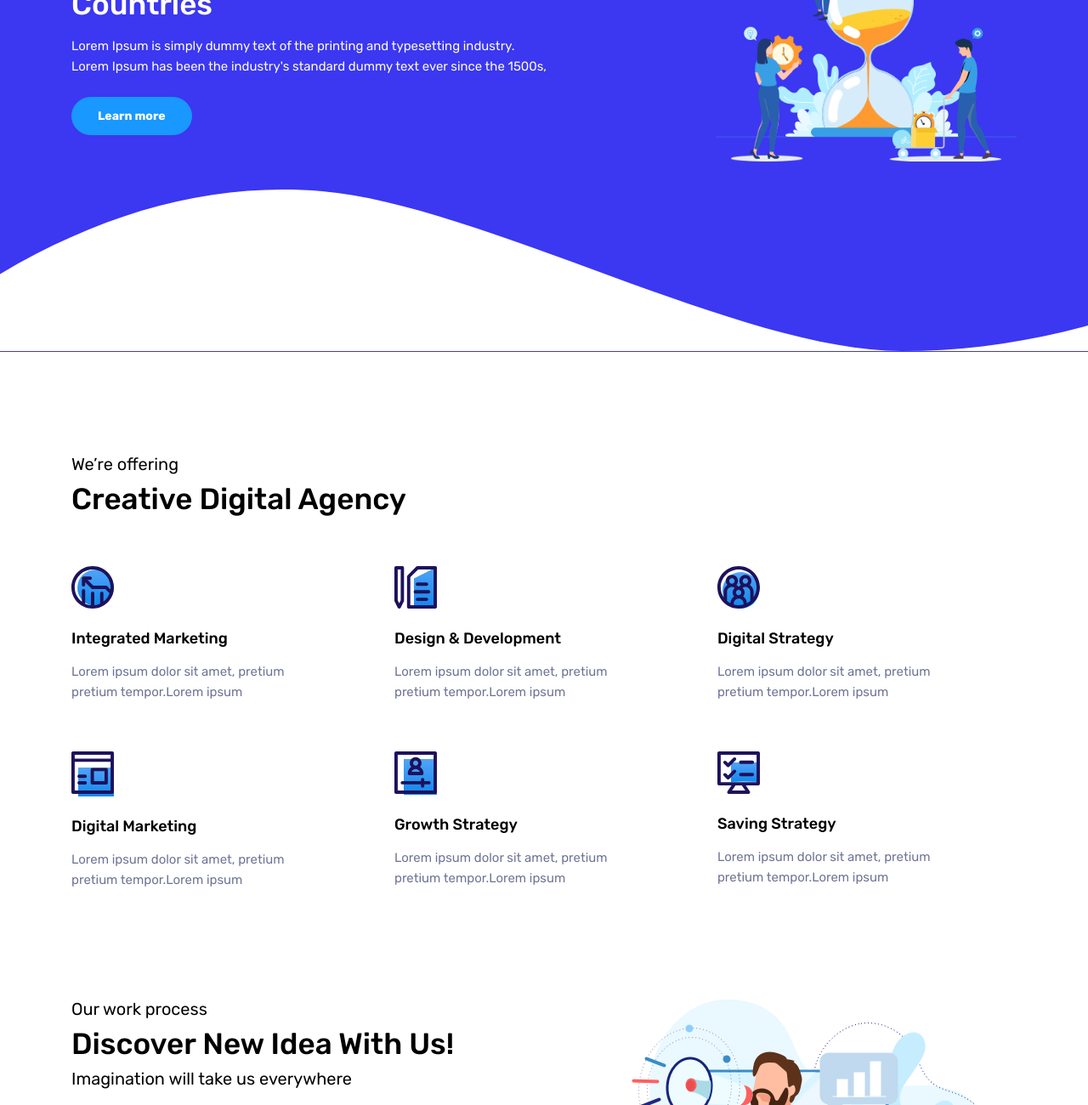
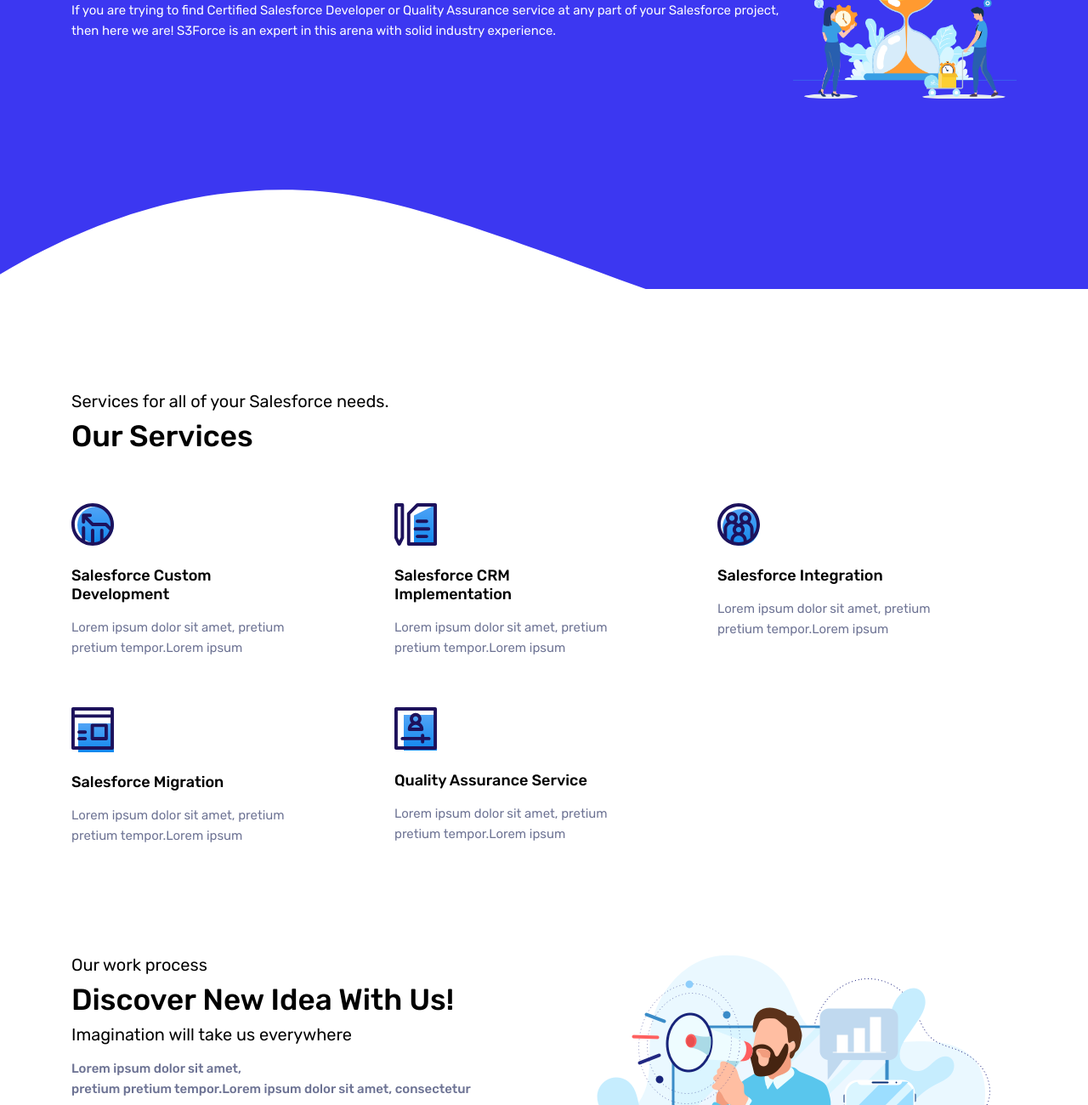
Before and after one commit to abcshohag/s3force, a website: page index.html in a window 1280 px wide. Shown: the part 270-1570 px from the top of the page at 85% size. Drawn offline with Linux system fonts and the light colour scheme.

Commit message:
updated text in index.html

```diff
--- a/index.html
+++ b/index.html
@@ -4,7 +4,7 @@
 		<!-- Required meta tags -->
 		<meta charset="utf-8">
 		<meta name="viewport" content="width=device-width, initial-scale=1, shrink-to-fit=no">
-		<title>Marshmallow Bootstrap Admin Dashboard Template</title>
+		<title>S3Force - Go cloud with S3Force</title>
 		<link rel="stylesheet" href="vendors/mdi/css/materialdesignicons.min.css">
 		<link rel="stylesheet" href="vendors/owl.carousel/css/owl.carousel.css">
 		<link rel="stylesheet" href="vendors/owl.carousel/css/owl.theme.default.min.css">
@@ -61,17 +61,11 @@
 								<div class="d-sm-flex justify-content-between">
 									<div data-aos="zoom-in-up">
 										<div class="banner-title">
-												<h3 class="font-weight-medium">We Help Power
-												Millions Of Businesses
-												in 100+ Countries
+												<h3 class="font-weight-medium">Future Proof Cloud Transformation
 											</h3>
 										</div>
-										<p class="mt-3">Lorem Ipsum is simply dummy text of the printing and typesetting industry.
-
-											<br>
-											Lorem Ipsum has been the industry's standard dummy text ever since the 1500s,
+										<p class="mt-3">If you are trying to find Certified Salesforce Developer or Quality Assurance service at any part of your Salesforce project, then here we are! S3Force is an expert in this arena with solid industry experience.
 										</p>
-										<a href="#" class="btn btn-secondary mt-3">Learn more</a>
 									</div>
 									<div class="mt-5 mt-lg-0">
 										<img src="images/group.png" alt="marsmello" class="img-fluid" data-aos="zoom-in-up">
@@ -86,17 +80,15 @@
 				<div class="container">
 					<div class="row">
 						<div class="col-sm-12">
-							<h5 class="text-dark">We’re offering</h5>
-							<h3 class="font-weight-medium text-dark mb-5">Creative Digital Agency</h3>
+							<h5 class="text-dark">Services for all of your Salesforce needs.</h5>
+							<h3 class="font-weight-medium text-dark mb-5">Our Services</h3>
 						</div>
 					</div>
 					<div class="row" data-aos="fade-up">
 						<div class="col-sm-4 text-center text-lg-left">
 							<div class="services-box" data-aos="fade-down" data-aos-easing="linear" data-aos-duration="1500">
 								<img src="images/integrated-marketing.svg" alt="integrated-marketing" data-aos="zoom-in">
-								<h6 class="text-dark mb-3 mt-4 font-weight-medium">Integrated
-									Marketing
-								</h6>
+								<h6 class="text-dark mb-3 mt-4 font-weight-medium">Salesforce Custom Development</h6>
 								<p>Lorem ipsum dolor sit amet,
 									pretium pretium tempor.Lorem ipsum
 								</p>
@@ -105,9 +97,7 @@
 						<div class="col-sm-4 text-center text-lg-left">
 							<div class="services-box"   data-aos="fade-down" data-aos-easing="linear" data-aos-duration="1500">
 								<img src="images/design-development.svg" alt="design-development" data-aos="zoom-in">
-								<h6 class="text-dark mb-3 mt-4 font-weight-medium">Design &
-									Development
-								</h6>
+								<h6 class="text-dark mb-3 mt-4 font-weight-medium">Salesforce CRM Implementation</h6>
 								<p>Lorem ipsum dolor sit amet,
 									pretium pretium tempor.Lorem ipsum
 								</p>
@@ -116,8 +106,7 @@
 						<div class="col-sm-4 text-center text-lg-left">
 							<div class="services-box" data-aos="fade-down" data-aos-easing="linear" data-aos-duration="1500">
 								<img src="images/digital-strategy.svg" alt="digital-strategy" data-aos="zoom-in">
-								<h6 class="text-dark mb-3 mt-4 font-weight-medium">Digital
-									Strategy
+								<h6 class="text-dark mb-3 mt-4 font-weight-medium">Salesforce Integration
 								</h6>
 								<p>Lorem ipsum dolor sit amet,
 									pretium pretium tempor.Lorem ipsum
@@ -129,8 +118,7 @@
 						<div class="col-sm-4 text-center text-lg-left">
 							<div class="services-box  pb-lg-0" data-aos="fade-down" data-aos-easing="linear" data-aos-duration="1500">
 								<img src="images/digital-marketing.svg" alt="digital-marketing" data-aos="zoom-in">
-								<h6 class="text-dark mb-3 mt-4 font-weight-medium">Digital
-									Marketing
+								<h6 class="text-dark mb-3 mt-4 font-weight-medium">Salesforce Migration
 								</h6>
 								<p>Lorem ipsum dolor sit amet,
 									pretium pretium tempor.Lorem ipsum
@@ -140,20 +128,7 @@
 						<div class="col-sm-4 text-center text-lg-left">
 							<div class="services-box pb-lg-0" data-aos="fade-down" data-aos-easing="linear" data-aos-duration="1500">
 								<img src="images/growth-strategy.svg" alt="growth-strategy" data-aos="zoom-in">
-								<h6 class="text-dark mb-3 mt-4 font-weight-medium">Growth
-									Strategy
-								</h6>
-								<p>Lorem ipsum dolor sit amet,
-									pretium pretium tempor.Lorem ipsum
-								</p>
-							</div>
-						</div>
-						<div class="col-sm-4 text-center text-lg-left">
-							<div class="services-box pb-0" data-aos="fade-down" data-aos-easing="linear" data-aos-duration="1500">
-								<img src="images/saving-strategy.svg" alt="saving-strategy" data-aos="zoom-in">
-								<h6 class="text-dark mb-3 mt-4 font-weight-medium">Saving
-									Strategy
-								</h6>
+								<h6 class="text-dark mb-3 mt-4 font-weight-medium">Quality Assurance Service</h6>
 								<p>Lorem ipsum dolor sit amet,
 									pretium pretium tempor.Lorem ipsum
 								</p>
@@ -490,10 +465,10 @@
 					<div class="row">
 						<div class="col-sm-6">
 							<address>
-								<p>143 castle road 517</p>
-								<p class="mb-4">district, kiyev port south Canada</p>
+								<p>10601 CLERENCE DR STE 250 </br> Frisco, TX 75033</p>
+								<p class="mb-4"></p>
 								<div class="d-flex align-items-center">
-									<p class="mr-4 mb-0">+3 123 456 789</p>
+									<p class="mr-4 mb-0">+3   </p>
 									<a href="mailto:info@yourmail.com" class="footer-link">info@yourmail.com</a>
 								</div>
 								<div class="d-flex align-items-center">
@@ -553,16 +528,13 @@
 					<div class="d-flex justify-content-between align-items-center">
 						<div class="d-flex align-items-center">
 							<img src="images/logo.svg" alt="logo" class="mr-3"></br>
-							<p class="mb-0 text-small pt-1">© 2019-2020 <a href="https://www.bootstrapdash.com" class="text-white" target="_blank">BootstrapDash</a>. All rights reserved.</p>
-
-							<p class="mb-0 text-small pt-1 pl-4">Distributed By: <a href="https://www.themewagon.com" class="text-white" target="_blank">Themewagon</a></p>
-						</div>
+							<p class="mb-0 text-small pt-1">© 2022 <a href="https://www.bootstrapdash.com" class="text-white" target="_blank">S3Force LLC</a>. All rights reserved.</p>
+            						</div>
 
 						<div>
 							<div class="d-flex">
 								<a href="#" class="text-small text-white mx-2 footer-link">Privacy Policy </a>
 								<a href="#" class="text-small text-white mx-2 footer-link">Customer Support </a>
-								<a href="#" class="text-small text-white mx-2 footer-link">Careers Guide</a>
 							</div>
 						</div>
 					</div>
```
